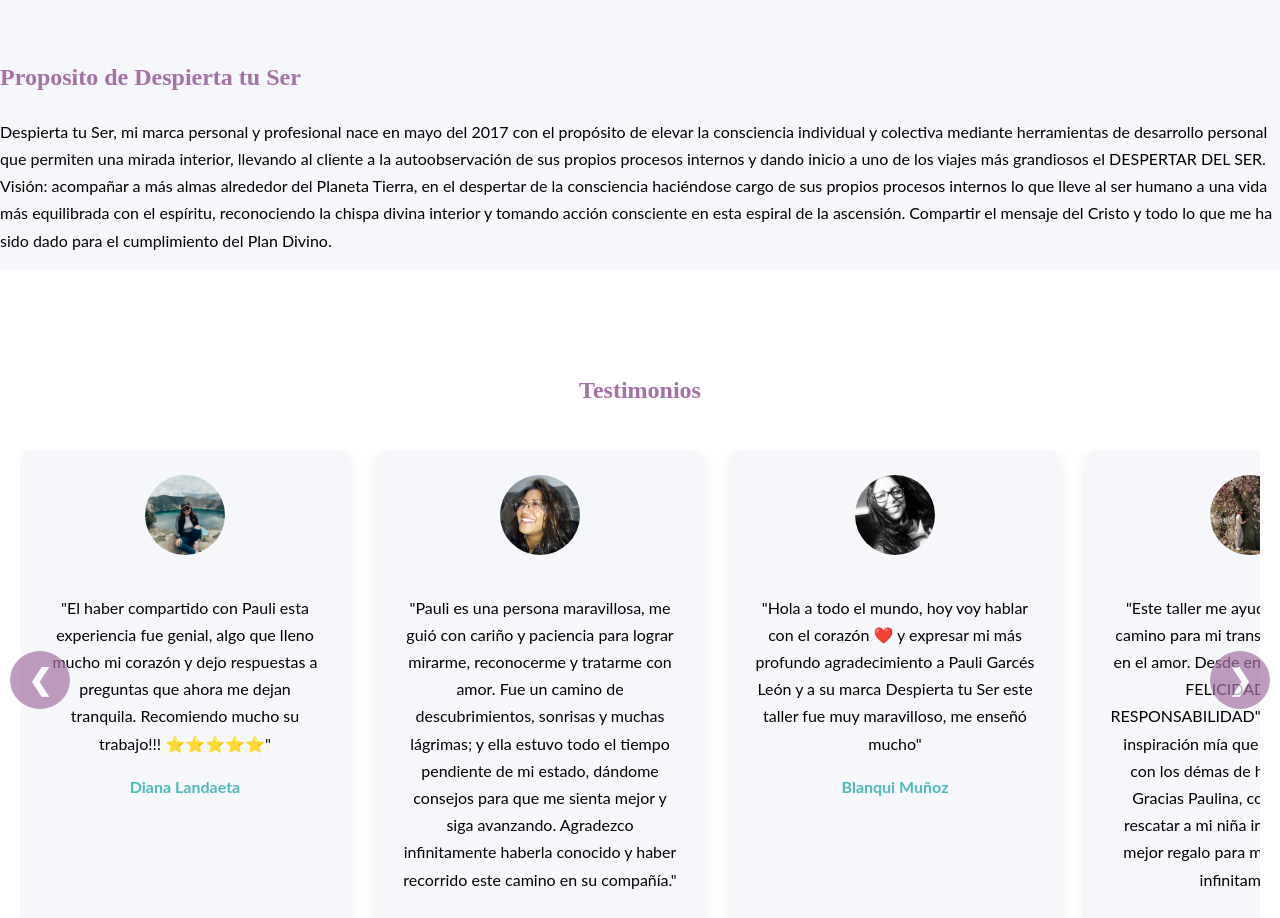
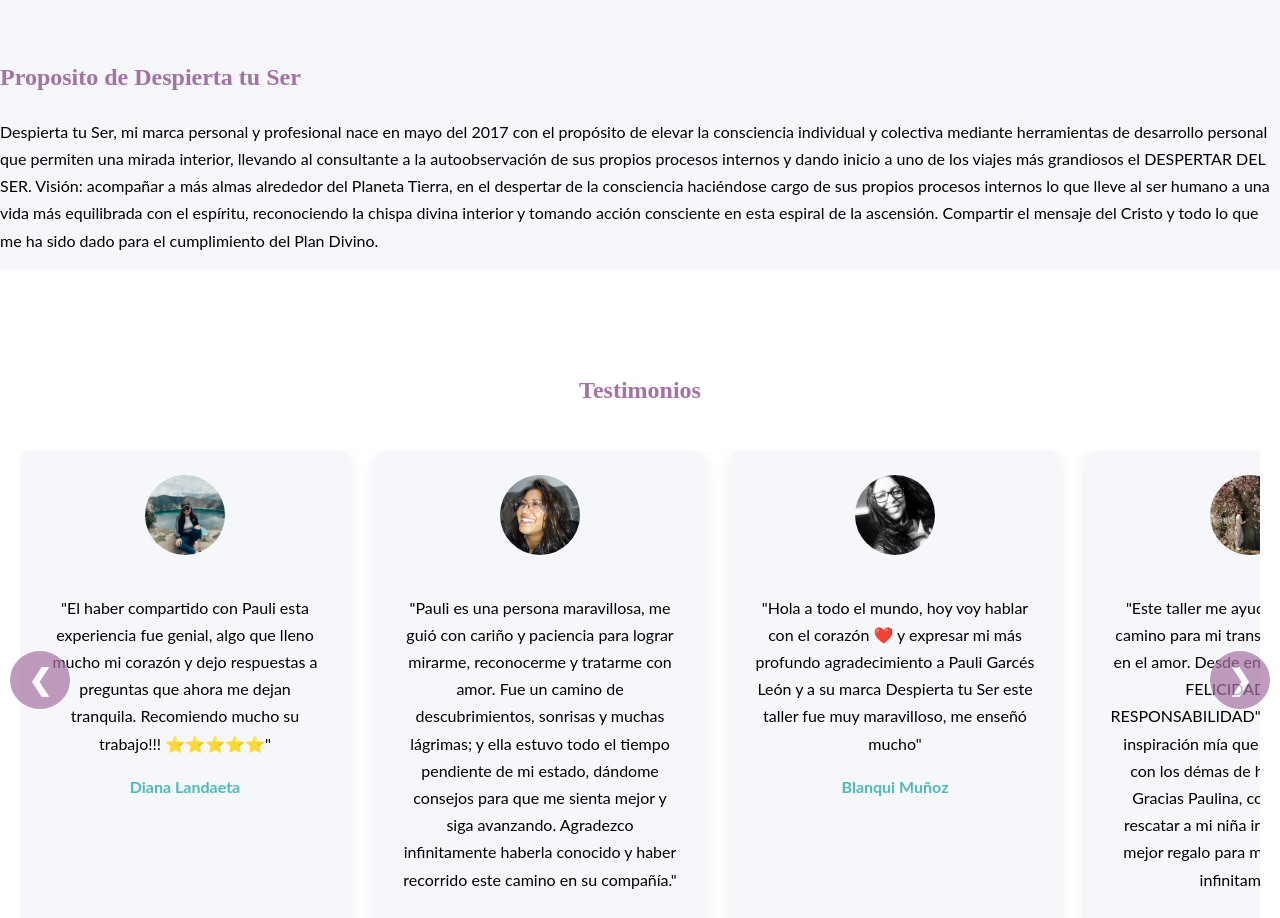
Before and after one commit to Jrinconhuertas/Despierta-tu-SER, a plain HTML site: page index.html in a window 1280 px wide. Shown: the part 992-1910 px from the top of the page. Drawn offline with Linux system fonts and the light colour scheme.

Commit message:
cambio cliente por consultante

```diff
--- a/index.html
+++ b/index.html
@@ -50,7 +50,7 @@ Está comprometida con la nueva consciencia planetaria que se gesta en el interi
 
 <section class="proposito">
     <h2>Proposito de Despierta tu Ser</h2>
-    <p>Despierta tu Ser, mi marca personal y profesional nace en mayo del 2017 con el propósito de elevar la consciencia individual y colectiva mediante herramientas de desarrollo personal que permiten una mirada interior, llevando al cliente a la autoobservación de sus propios procesos internos y dando inicio a uno de los viajes más grandiosos el DESPERTAR DEL SER.
+    <p>Despierta tu Ser, mi marca personal y profesional nace en mayo del 2017 con el propósito de elevar la consciencia individual y colectiva mediante herramientas de desarrollo personal que permiten una mirada interior, llevando al consultante a la autoobservación de sus propios procesos internos y dando inicio a uno de los viajes más grandiosos el DESPERTAR DEL SER.
 Visión: acompañar a más almas alrededor del Planeta Tierra, en el despertar de la consciencia haciéndose cargo de sus propios procesos internos lo que lleve al ser humano a una vida más equilibrada con el espíritu, reconociendo la chispa divina interior y tomando acción consciente en esta espiral de la ascensión.
 Compartir el mensaje del Cristo y todo lo que me ha sido dado para el cumplimiento del Plan Divino.
 </p>
```
